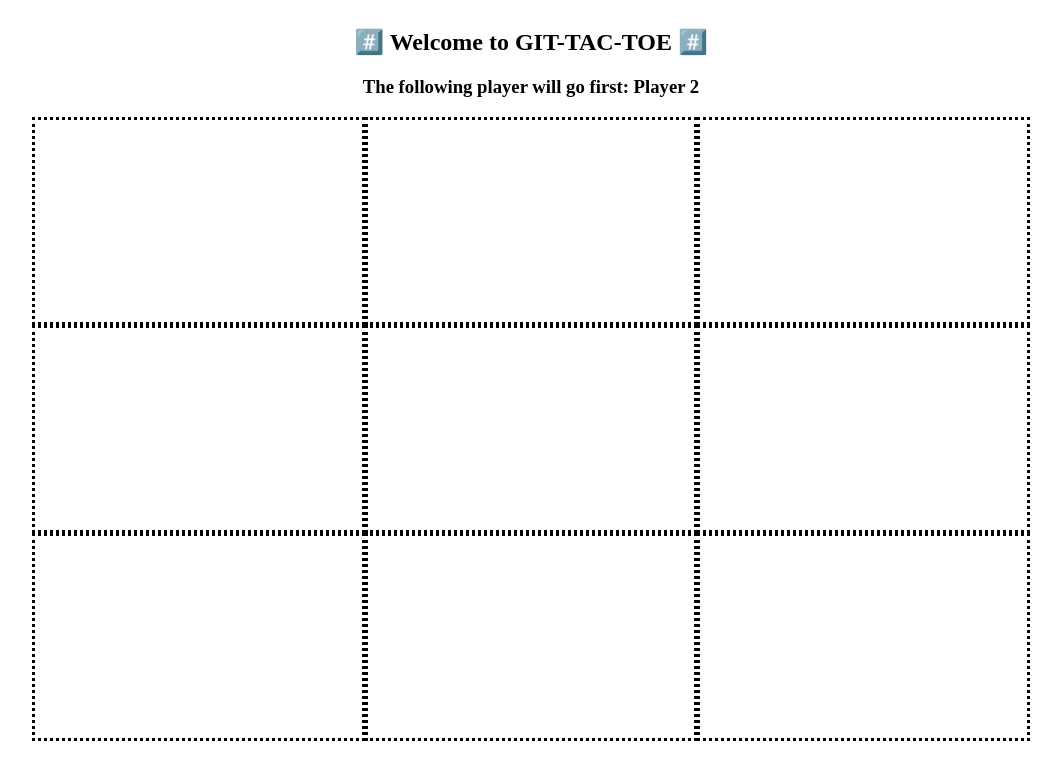
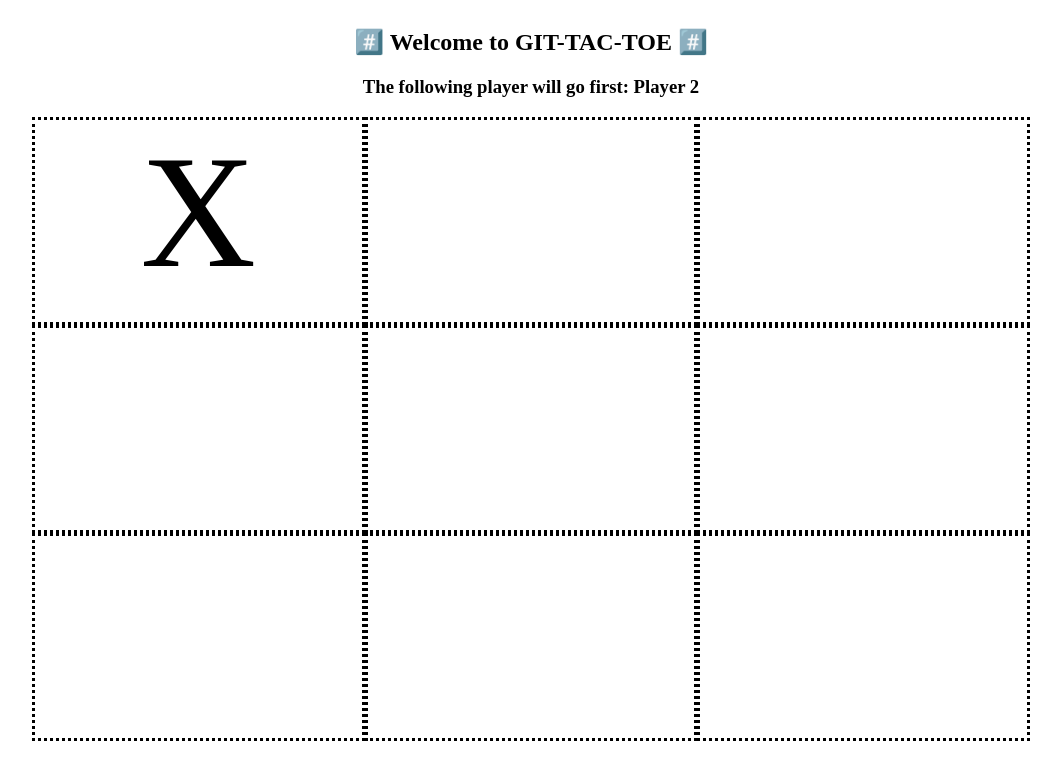
Before and after one commit to apiavis/Git-Tac-Toe, a plain HTML site: page index.html in a window 1280 px wide. Shown: the whole page, without its empty margins (117-1178 px from the left). Drawn offline with Linux system fonts and the light colour scheme.

Commit message:
Made first move.

```diff
--- a/index.html
+++ b/index.html
@@ -16,7 +16,7 @@
       <h3 id="rand">The following player will go first: Player </h3>
     </section>
 
-    <div id="1"><!-- MAKE YOUR MOVE --></div>
+    <div id="1">X</div>
     <div id="2"><!-- MAKE YOUR MOVE --></div>
     <div id="3"><!-- MAKE YOUR MOVE --></div>
 
```
